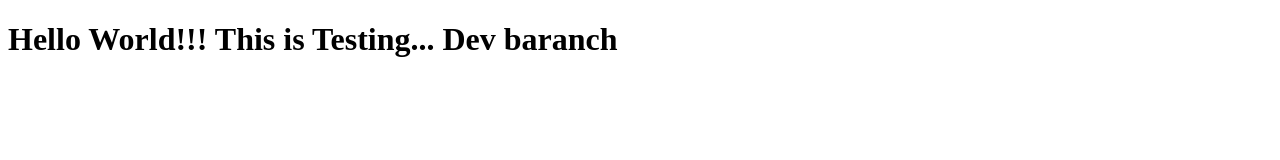
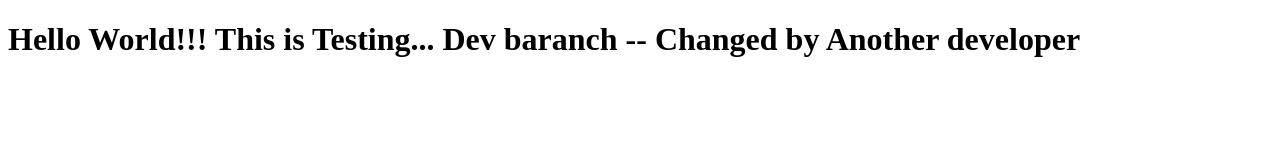
Before and after one commit to Vinoth5595/firstgitrepo, a plain HTML site: page index.html in a window 1280 px wide. Drawn offline with Linux system fonts and the light colour scheme.

Commit message:
Update index.html
Changed by another dev

```diff
--- a/index.html
+++ b/index.html
@@ -7,7 +7,7 @@
 </head>
 <body>
 
-    <h1>Hello World!!! This is Testing... Dev baranch</h1>
+    <h1>Hello World!!! This is Testing... Dev baranch -- Changed by Another developer</h1>
 
 </body>
 </html>
```
